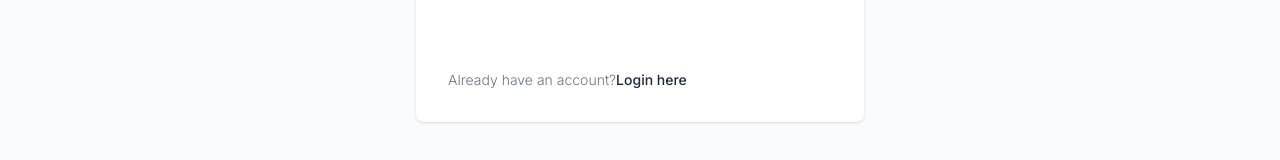
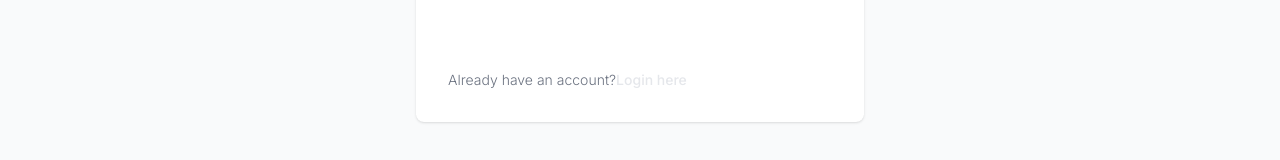
Before and after one commit to Om2123/threeShop, a Next.js app: page /signUp in a window 1280 px wide. Shown: the part 648-808 px from the top of the page. Built offline with nearby package versions, Linux system fonts and the light colour scheme.

Commit message:
auth bug

```diff
--- a/src/app/signUp/compo/Form.tsx
+++ b/src/app/signUp/compo/Form.tsx
@@ -117,14 +117,14 @@
       >
         Create an account
       </button>
-      <p className="text-sm font-light flex text-gray-500 dark:text-gray-400">
+      <div className="text-sm font-light flex text-gray-500 dark:text-gray-400">
         Already have an account?
+          <div className="font-medium pl- text-gray-200 text-primary-600 hover:underline dark:text-primary-500">
         <Link href={"/signin"}>
-          <div className="font-medium pl- text-gray-800 text-primary-600 hover:underline dark:text-primary-500">
             Login here
+        </Link>
           </div>
-        </Link>
-      </p>
+      </div>
     </div>
   );
 }
```
